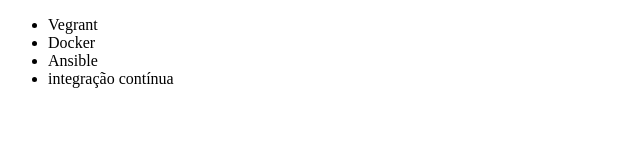
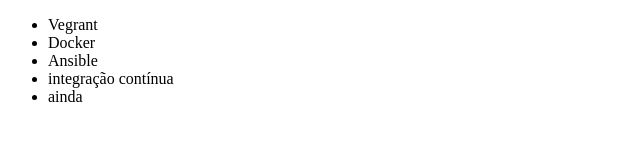
Before and after one commit to mcpeixoto75/aula-git, a plain HTML site: page index.html in a window 1280 px wide. Shown: the full height of the page, 0-640 px from the left. Drawn offline with Linux system fonts and the light colour scheme.

Commit message:
novo curso adicionado

```diff
--- a/index.html
+++ b/index.html
@@ -10,6 +10,7 @@
 		<li>Docker</li>
 		<li>Ansible</li>
 		<li>integração contínua</li>
+		<li>ainda</li>
 	</ul>
 </body>
 </html>
```
